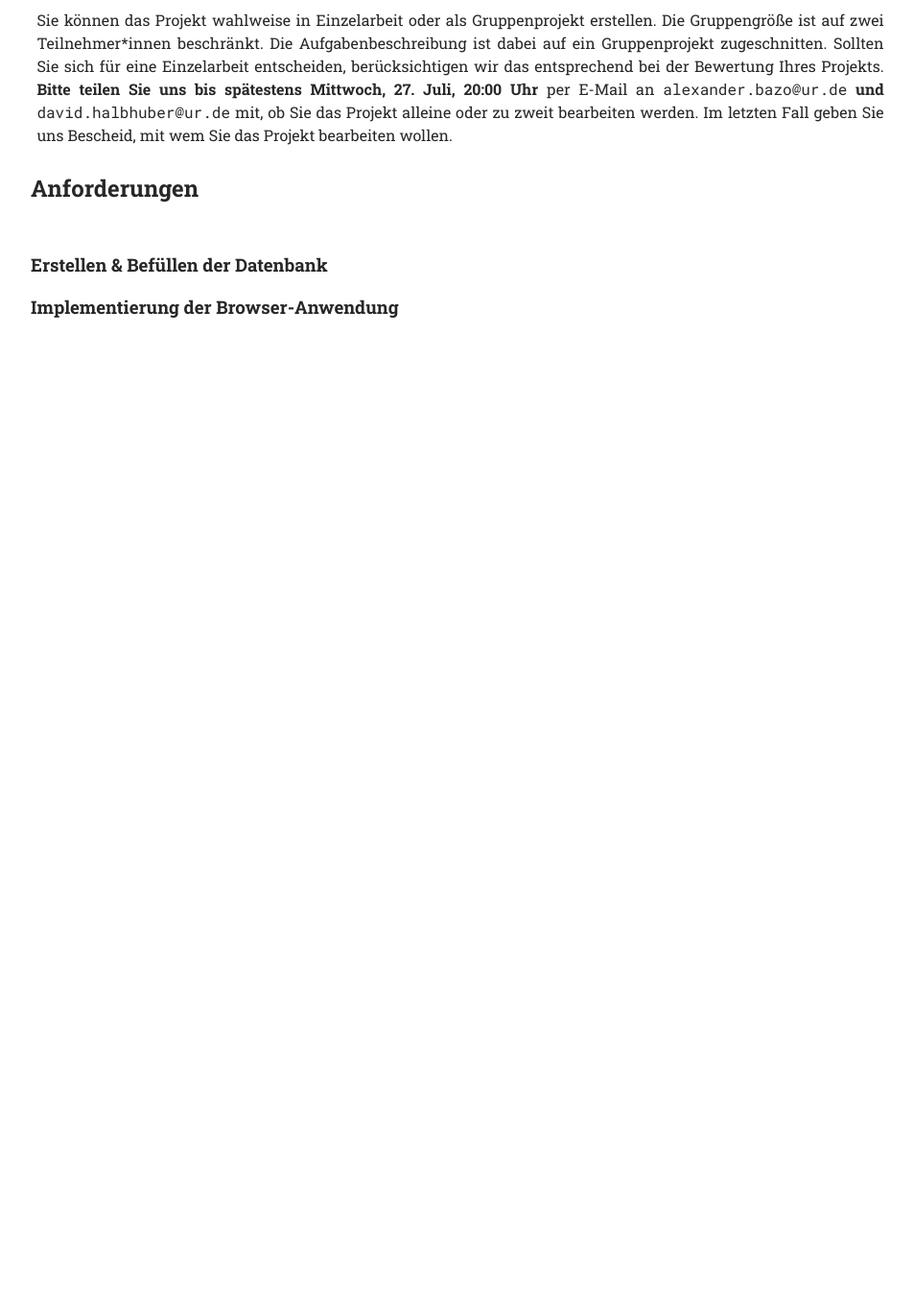
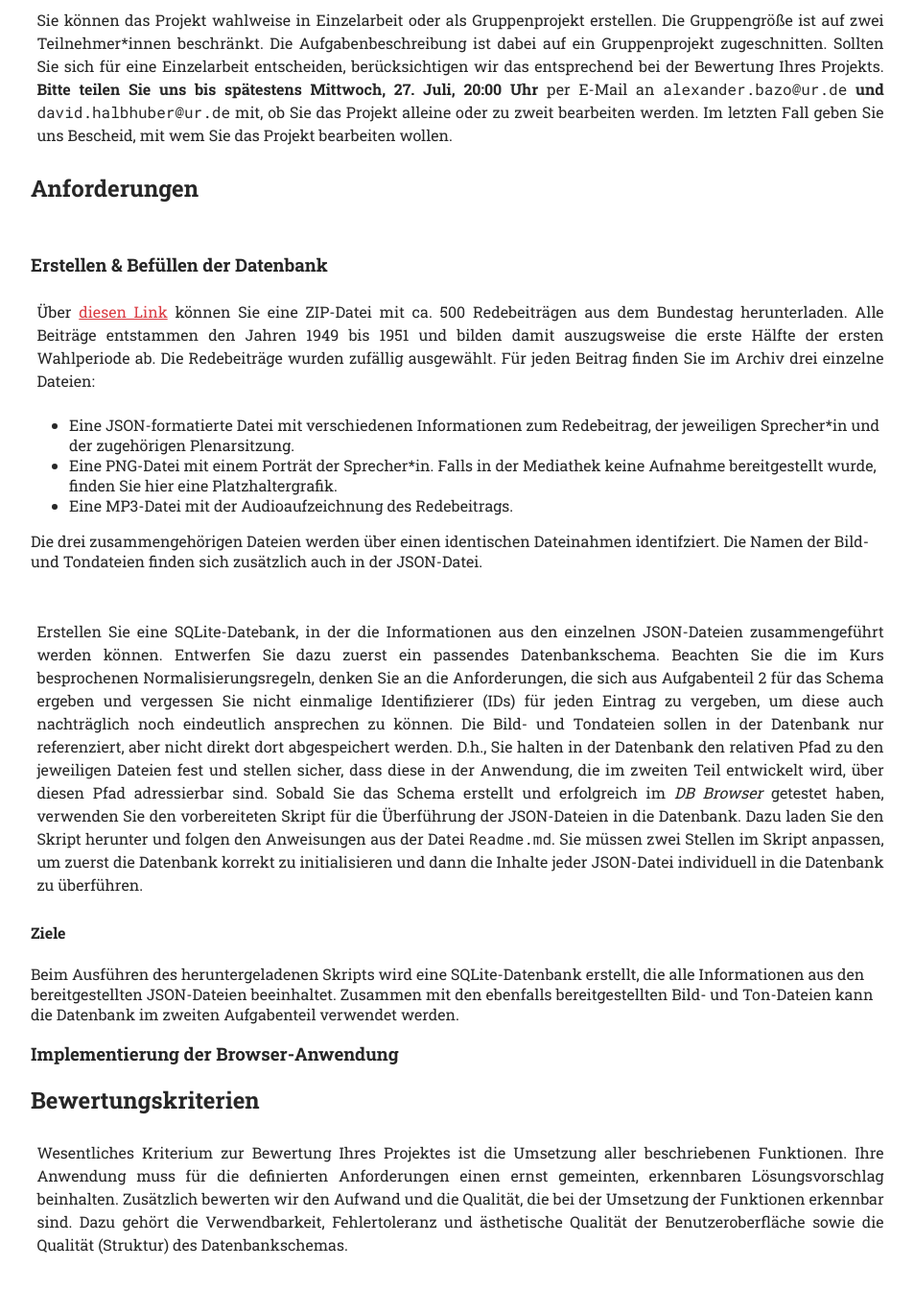
Before and after one commit to Webtechnologien-Regensburg/Bundestag-Early-Years, a plain HTML site: page index.html in a window 1280 px wide. Shown: the part 1017-2362 px from the top of the page at 96% size, without its empty margins (160-1113 px from the left). Before the commit the page ends 1389 px from the top, so only its background shows below. Drawn offline with Linux system fonts and the light colour scheme.

Commit message:
Describe Importer task

```diff
--- a/index.html
+++ b/index.html
@@ -20,7 +20,20 @@
  <h2 id="Anforderungen">Anforderungen</h2>
  <p></p>
  <h3>Erstellen & Befüllen der Datenbank</h3>
+ <p>Über <a href="https://discord.com/channels/946406414522384454/1001145091802529792/1001147850333368481">diesen Link</a></a> können Sie eine ZIP-Datei mit ca. 500 Redebeiträgen aus dem Bundestag herunterladen. Alle Beiträge entstammen den Jahren 1949 bis 1951 und bilden damit auszugsweise die erste Hälfte der ersten Wahlperiode ab. Die Redebeiträge wurden zufällig ausgewählt. Für jeden Beitrag finden Sie im Archiv drei einzelne Dateien:
+<ul>
+ <li>Eine JSON-formatierte Datei mit verschiedenen Informationen zum Redebeitrag, der jeweiligen Sprecher*in und der zugehörigen Plenarsitzung.</li>
+ <li>Eine PNG-Datei mit einem Porträt der Sprecher*in. Falls in der Mediathek keine Aufnahme bereitgestellt wurde, finden Sie hier eine Platzhaltergrafik.</li>
+ <li>Eine MP3-Datei mit der Audioaufzeichnung des Redebeitrags.</li>
+</ul>
+Die drei zusammengehörigen Dateien werden über einen identischen Dateinahmen identifziert. Die Namen der Bild- und Tondateien finden sich zusätzlich auch in der JSON-Datei.
+ </p>
+ <p>Erstellen Sie eine SQLite-Datebank, in der die Informationen aus den einzelnen JSON-Dateien zusammengeführt werden können. Entwerfen Sie dazu zuerst ein passendes Datenbankschema. Beachten Sie die im Kurs besprochenen Normalisierungsregeln, denken Sie an die Anforderungen, die sich aus Aufgabenteil 2 für das Schema ergeben und vergessen Sie nicht einmalige Identifizierer (IDs) für jeden Eintrag zu vergeben, um diese auch nachträglich noch eindeutlich ansprechen zu können. Die Bild- und Tondateien sollen in der Datenbank nur referenziert, aber nicht direkt dort abgespeichert werden. D.h., Sie halten in der Datenbank den relativen Pfad zu den jeweiligen Dateien fest und stellen sicher, dass diese in der Anwendung, die im zweiten Teil entwickelt wird, über diesen Pfad adressierbar sind. Sobald Sie das Schema erstellt und erfolgreich im <i>DB Browser</i> getestet haben, verwenden Sie den vorbereiteten Skript für die Überführung der JSON-Dateien in die Datenbank. Dazu laden Sie den Skript herunter und folgen den Anweisungen aus der Datei <code>Readme.md</code>. Sie müssen zwei Stellen im Skript anpassen, um zuerst die Datenbank korrekt zu initialisieren und dann die Inhalte jeder JSON-Datei individuell in die Datenbank zu überführen.</p>
+ <h4>Ziele</h4>
+ Beim Ausführen des heruntergeladenen Skripts wird eine SQLite-Datenbank erstellt, die alle Informationen aus den bereitgestellten JSON-Dateien beeinhaltet. Zusammen mit den ebenfalls bereitgestellten Bild- und Ton-Dateien kann die Datenbank im zweiten Aufgabenteil verwendet werden.
  <h3>Implementierung der Browser-Anwendung</h3>
+ <h2 id="Bewertungskriterien">Bewertungskriterien</h2>
+ <p>Wesentliches Kriterium zur Bewertung Ihres Projektes ist die Umsetzung aller beschriebenen Funktionen. Ihre Anwendung muss für die definierten Anforderungen einen ernst gemeinten, erkennbaren Lösungsvorschlag beinhalten. Zusätzlich bewerten wir den Aufwand und die Qualität, die bei der Umsetzung der Funktionen erkennbar sind. Dazu gehört die Verwendbarkeit, Fehlertoleranz und ästhetische Qualität der Benutzeroberfläche sowie die Qualität (Struktur) des Datenbankschemas.</p>
 </body>
 
 </html>
```
